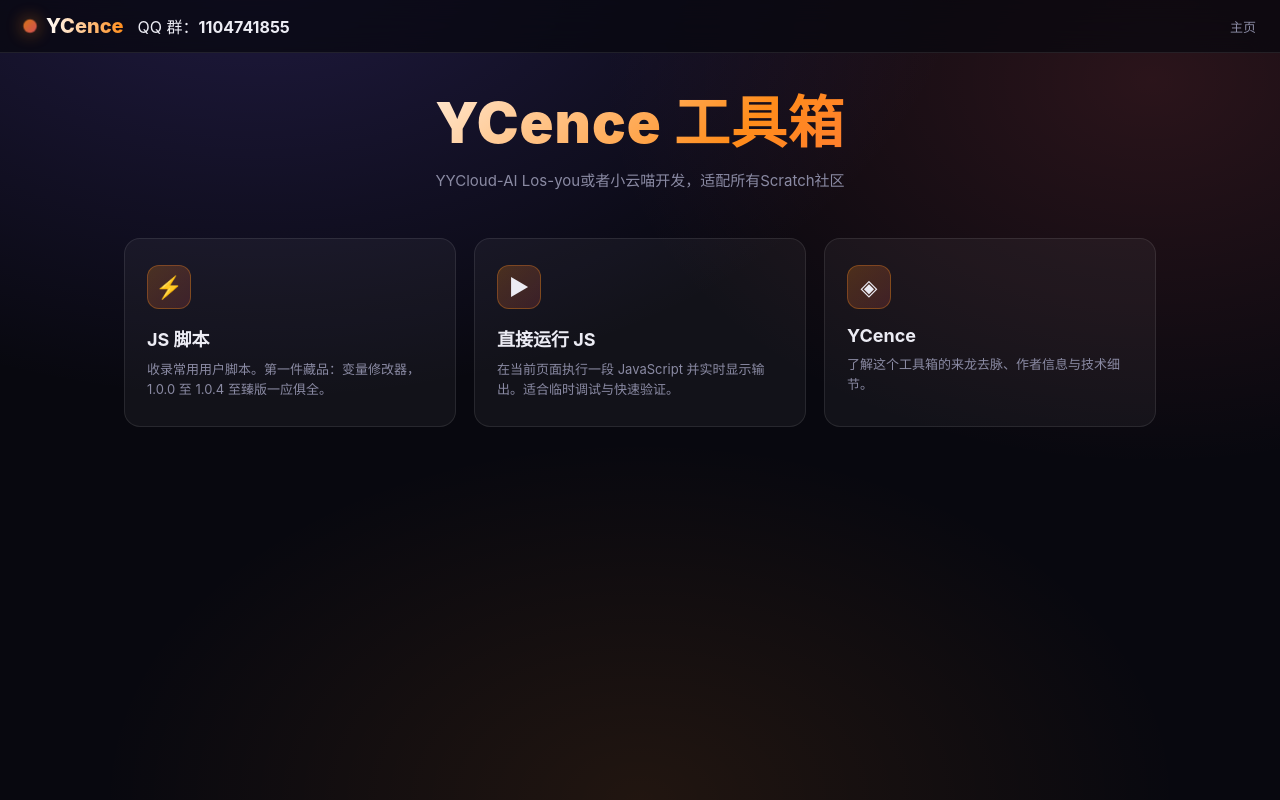
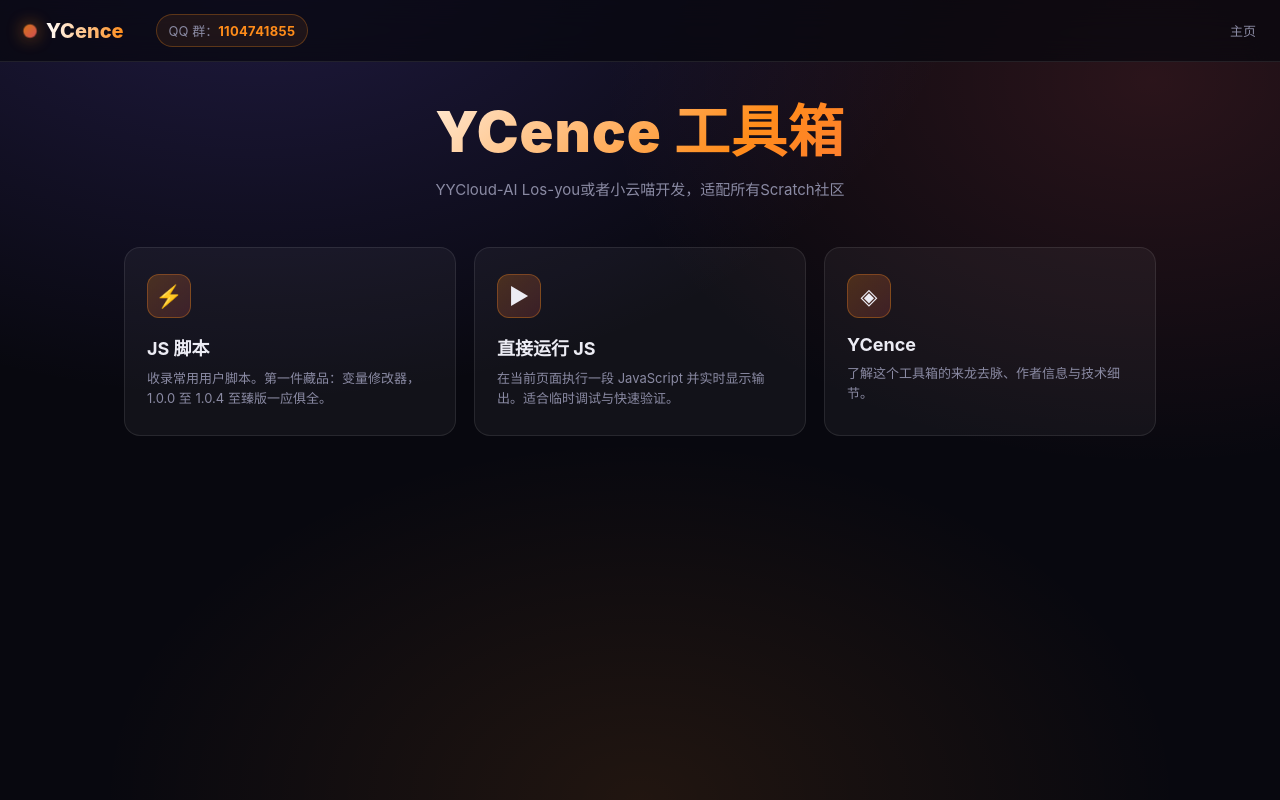
Before and after one commit to QingLiu-los/YCence, a plain HTML site: page index.html in a window 1280 px wide. Drawn offline with Linux system fonts and the light colour scheme.

Commit message:
Update style.css

```diff
--- a/css/style.css
+++ b/css/style.css
@@ -345,3 +345,34 @@ textarea.js-input:focus {
   .topbar { padding: 12px 16px; }
   .about-card { padding: 22px; }
 }
+/* QQ 群徽标 */
+.qq-badge {
+  margin-left: 18px;
+  padding: 6px 12px;
+  border-radius: 999px;
+  font-size: 13px;
+  color: var(--dim);
+  background: rgba(255, 140, 26, 0.08);
+  border: 1px solid rgba(255, 140, 26, 0.28);
+  cursor: pointer;
+  user-select: none;
+  transition: all 0.2s ease;
+  white-space: nowrap;
+}
+.qq-badge b {
+  color: var(--accent);
+  font-weight: 700;
+  letter-spacing: 0.3px;
+}
+.qq-badge:hover {
+  background: rgba(255, 140, 26, 0.16);
+  border-color: var(--accent);
+  transform: translateY(-1px);
+}
+.qq-badge:active {
+  transform: scale(0.97);
+}
+
+@media (max-width: 640px) {
+  .qq-badge { margin-left: 10px; padding: 5px 9px; font-size: 12px; }
+}
```
